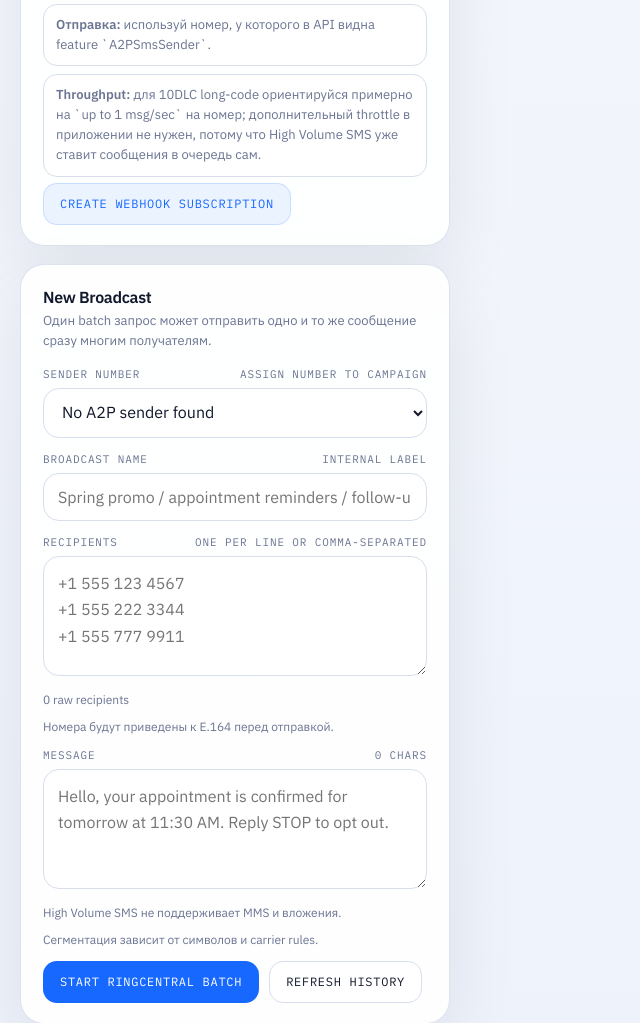
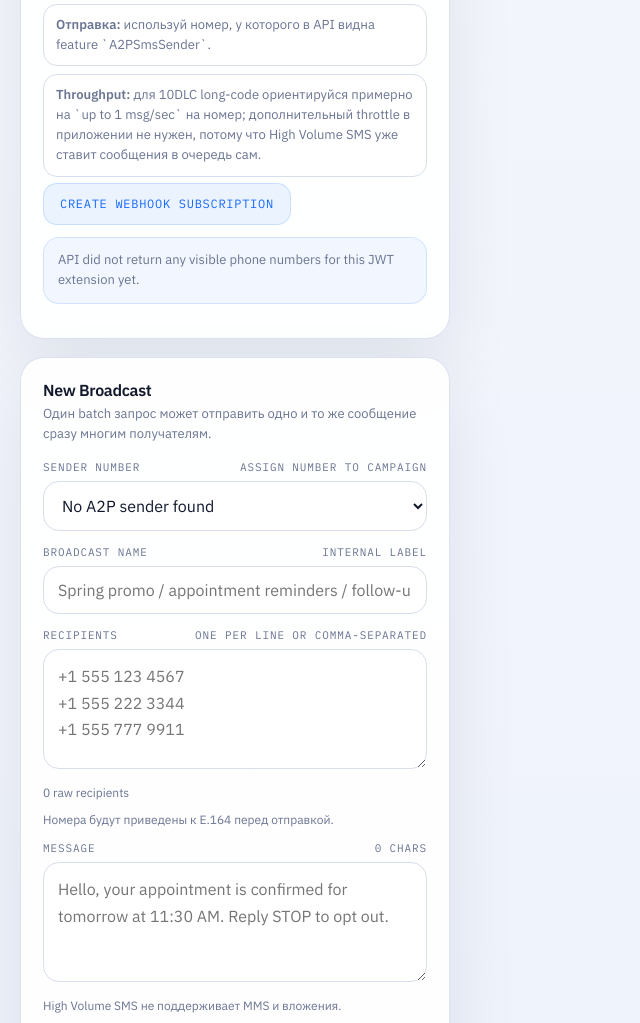
Before and after one commit to alikrutoi007-blip/sms-panel, a Flask app: page /ringcentral in a window 1280 px wide. Shown: the part 970-1993 px from the top of the page, without its empty margins (0-640 px from the left). Run offline with Flask 3, Linux system fonts and the light colour scheme; the visitor is signed in with stand-in values (Sample User, id 1); data that the repository does not hold is empty; some libraries are stand-ins or nearby versions.

Commit message:
Add RingCentral sender diagnostics

```diff
--- a/app.py
+++ b/app.py
@@ -18,6 +18,7 @@ from ringcentral_client import (
     get_batch as ringcentral_get_batch,
     get_batch_statuses as ringcentral_get_batch_statuses,
     list_a2p_senders as ringcentral_list_a2p_senders,
+    list_phone_number_inventory as ringcentral_list_phone_number_inventory,
     list_batch_messages as ringcentral_list_batch_messages,
     normalize_recipients as ringcentral_normalize_recipients,
     ringcentral_config_summary,
@@ -2122,11 +2123,13 @@ def api_broadcasts():
 def api_ringcentral_config():
     summary = ringcentral_config_summary()
     senders = []
+    inventory = []
     senders_error = ""
 
     if summary["enabled"]:
         try:
             senders = ringcentral_list_a2p_senders()
+            inventory = ringcentral_list_phone_number_inventory()
         except RingCentralApiError as exc:
             senders_error = exc.message
 
@@ -2134,6 +2137,7 @@ def api_ringcentral_config():
         "ok": True,
         "config": summary,
         "senders": senders,
+        "inventory": inventory,
         "senders_error": senders_error,
         "webhook_path": "/webhook/ringcentral",
         "recommended_scopes": ["ReadAccounts", "ReadMessages", "SMS", "SubscriptionWebhook"],
--- a/ringcentral_client.py
+++ b/ringcentral_client.py
@@ -183,8 +183,6 @@ def _extract_sender_records(records, source):
     senders = []
     for record in records or []:
         features = list(record.get("features") or [])
-        if "A2PSmsSender" not in features:
-            continue
         senders.append(
             {
                 "id": str(record.get("id") or ""),
@@ -194,32 +192,43 @@ def _extract_sender_records(records, source):
                 "features": features,
                 "source": source,
                 "extension_id": str(record.get("extension", {}).get("id") or record.get("extensionId") or ""),
+                "has_a2p_sender": "A2PSmsSender" in features,
+                "has_sms_sender": "SmsSender" in features,
             }
         )
     return senders
 
 
-def list_a2p_senders():
-    senders = []
+def list_phone_number_inventory():
+    inventory = []
     seen = set()
 
     extension_data = api_request(
         "GET",
         f"/restapi/v1.0/account/~/extension/{RC_EXTENSION_ID}/phone-number",
     )
-    for sender in _extract_sender_records(extension_data.get("records"), "extension"):
-        key = sender["phone_number"]
+    for record in _extract_sender_records(extension_data.get("records"), "extension"):
+        key = record["phone_number"]
         if key and key not in seen:
-            senders.append(sender)
+            inventory.append(record)
             seen.add(key)
 
     account_data = api_request("GET", "/restapi/v1.0/account/~/phone-number")
-    for sender in _extract_sender_records(account_data.get("records"), "account"):
-        key = sender["phone_number"]
+    for record in _extract_sender_records(account_data.get("records"), "account"):
+        key = record["phone_number"]
         if key and key not in seen:
-            senders.append(sender)
+            inventory.append(record)
             seen.add(key)
 
+    inventory.sort(key=lambda item: (item["source"], item["phone_number"]))
+    return inventory
+
+
+def list_a2p_senders():
+    senders = [
+        item for item in list_phone_number_inventory()
+        if item["source"] == "extension" and item["has_a2p_sender"]
+    ]
     senders.sort(key=lambda item: item["phone_number"])
     return senders
 
--- a/templates/ringcentral.html
+++ b/templates/ringcentral.html
@@ -119,6 +119,17 @@ h1{font-size:38px;line-height:1.02;letter-spacing:-.04em}
 .mini-item{
   padding:10px 12px;border-radius:14px;background:#fff;border:1px solid var(--line);
   font-size:13px;color:var(--muted);line-height:1.55;
+}
+.inventory-list{display:flex;flex-direction:column;gap:10px;margin-top:14px}
+.inventory-item{padding:12px 14px;border-radius:16px;background:#fff;border:1px solid var(--line)}
+.inventory-head{display:flex;justify-content:space-between;gap:10px;align-items:flex-start}
+.inventory-phone{font-size:14px;font-weight:600;letter-spacing:-.02em}
+.inventory-meta{margin-top:6px;color:var(--muted);font-size:12px;line-height:1.55;word-break:break-word}
+.inventory-tags{display:flex;flex-wrap:wrap;gap:6px;margin-top:8px}
+.inventory-tag{
+  display:inline-flex;align-items:center;padding:5px 8px;border-radius:999px;
+  background:#f6f8fd;border:1px solid var(--line);font-family:'IBM Plex Mono',monospace;
+  font-size:10px;letter-spacing:.04em;color:var(--muted);
 }
 label{
   display:block;margin-bottom:14px;
@@ -276,6 +287,8 @@ input:focus,select:focus,textarea:focus{border-color:rgba(23,104,255,.45);box-sh
             <button id="create-subscription-btn" class="soft-btn" type="button">Create Webhook Subscription</button>
           </div>
           <div id="subscription-result" class="note hidden"></div>
+          <div id="inventory-panel" class="note hidden"></div>
+          <div id="inventory-list" class="inventory-list"></div>
         </section>
 
         <section class="card">
@@ -475,6 +488,7 @@ function renderSetup(data) {
   state.config = data;
   const badges = [];
   const config = data.config || {};
+  const inventory = data.inventory || [];
 
   badges.push(`<div class="badge ${config.enabled ? 'ok' : 'err'}">${config.enabled ? 'Credentials ready' : 'Credentials missing'}</div>`);
   badges.push(`<div class="badge ${data.senders && data.senders.length ? 'ok' : 'warn'}">${data.senders && data.senders.length ? `${data.senders.length} A2P senders` : 'No A2P sender yet'}</div>`);
@@ -524,6 +538,52 @@ function renderSetup(data) {
     `).join('');
   }
   document.getElementById('sender-hint').textContent = senders.length ? `${senders.length} sender(s) found` : 'assign number to campaign';
+
+  const inventoryPanel = document.getElementById('inventory-panel');
+  const inventoryList = document.getElementById('inventory-list');
+  if (!inventory.length) {
+    inventoryPanel.textContent = data.senders_error
+      ? `API returned an error: ${data.senders_error}`
+      : 'API did not return any visible phone numbers for this JWT extension yet.';
+    inventoryPanel.classList.remove('hidden');
+    inventoryList.innerHTML = '';
+  } else {
+    const extensionA2p = inventory.filter((item) => item.source === 'extension' && item.has_a2p_sender);
+    const accountA2p = inventory.filter((item) => item.source === 'account' && item.has_a2p_sender);
+    const extensionAny = inventory.filter((item) => item.source === 'extension');
+
+    let message = `Visible via API: ${inventory.length} number(s). `;
+    if (!extensionAny.length) {
+      message += 'У текущего JWT extension не видно ни одного assigned номера.';
+    } else if (!extensionA2p.length && accountA2p.length) {
+      message += 'A2P номер виден на account уровне, но не виден как extension-owned sender. Скорее всего номер assigned не тому extension, под которым выдан JWT.';
+    } else if (!extensionA2p.length) {
+      message += 'Номера видны, но ни у одного нет feature A2PSmsSender.';
+    } else {
+      message += 'Extension-owned A2P sender найден, dropdown должен быть заполнен.';
+    }
+
+    inventoryPanel.textContent = message;
+    inventoryPanel.classList.remove('hidden');
+    inventoryList.innerHTML = inventory.map((item) => `
+      <div class="inventory-item">
+        <div class="inventory-head">
+          <div>
+            <div class="inventory-phone">${item.phone_number || 'Unknown number'}</div>
+            <div class="inventory-meta">
+              source: ${item.source} · usage: ${item.usage_type || '—'} · payment: ${item.payment_type || '—'} · extension: ${item.extension_id || '—'}
+            </div>
+          </div>
+          <div class="status-pill ${item.has_a2p_sender ? 'completed' : 'processing'}">
+            ${item.has_a2p_sender ? 'A2P Sender' : 'Not A2P'}
+          </div>
+        </div>
+        <div class="inventory-tags">
+          ${(item.features || []).map((feature) => `<span class="inventory-tag">${feature}</span>`).join('') || '<span class="inventory-tag">no features</span>'}
+        </div>
+      </div>
+    `).join('');
+  }
 
   if (data.senders_error) {
     showToast(data.senders_error, 'err');
```
